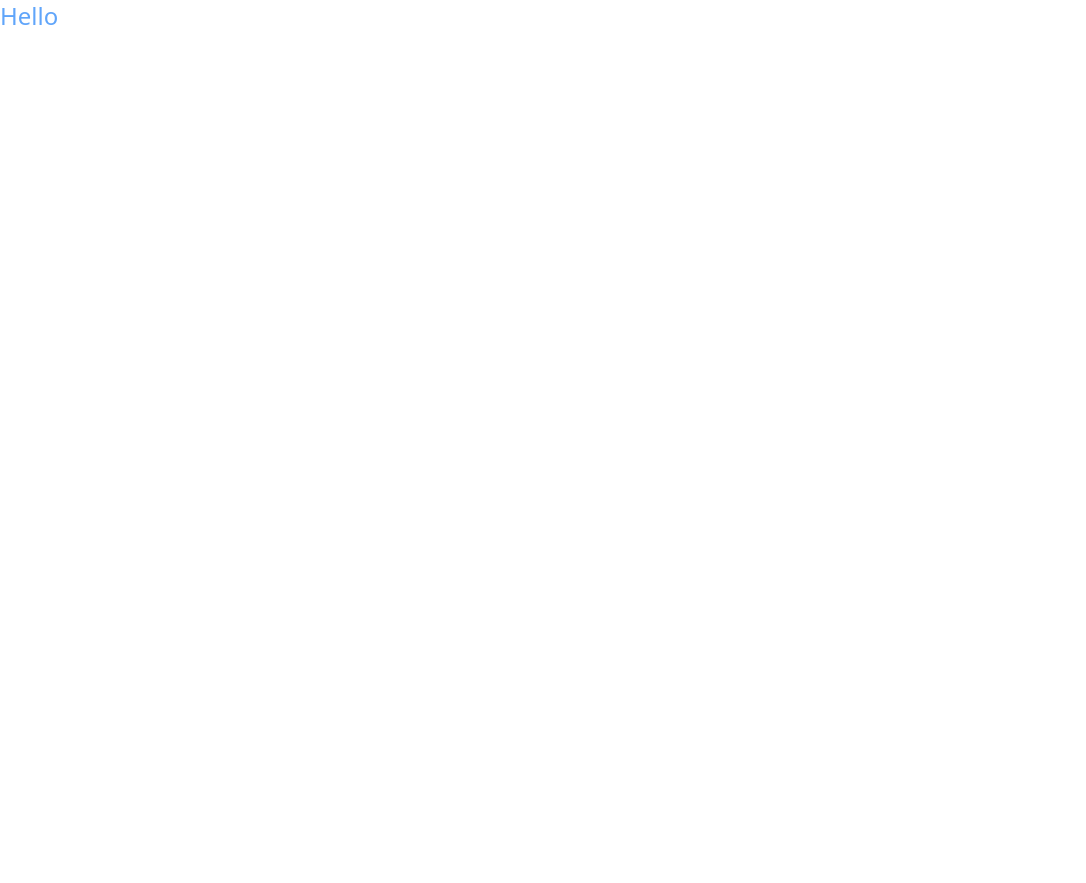
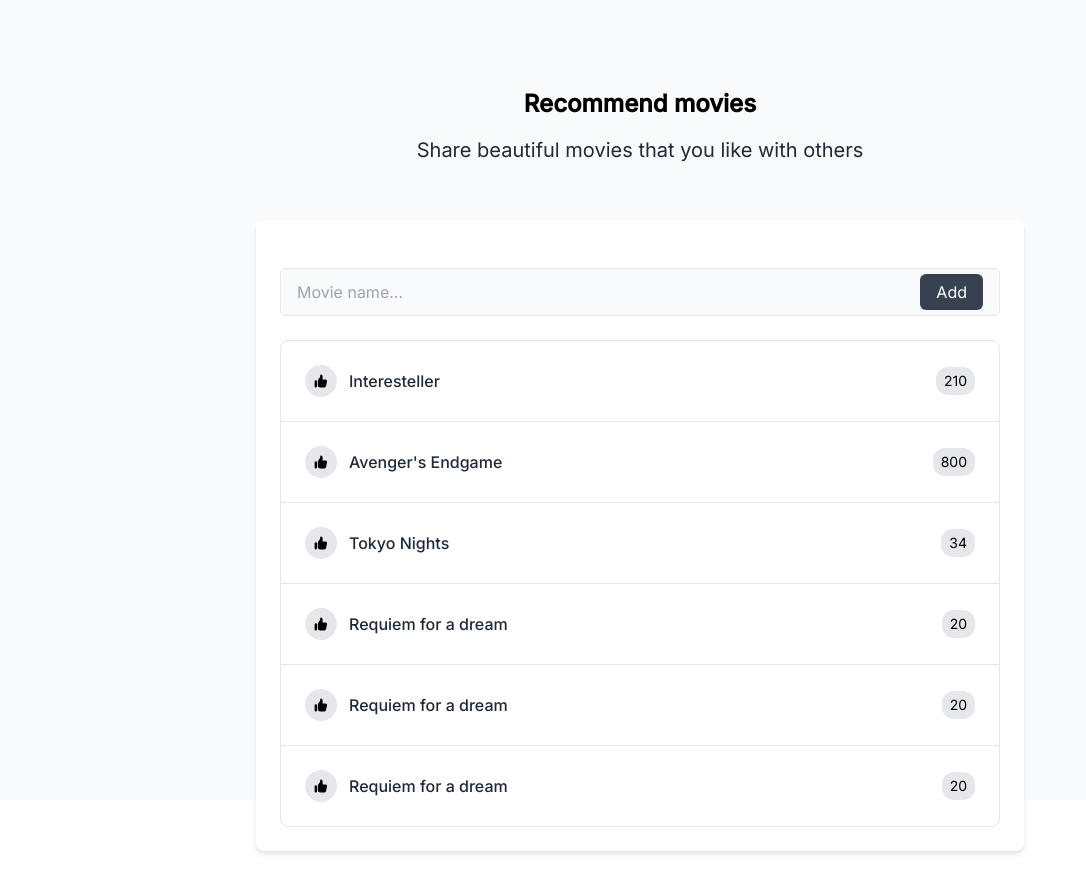
Before and after one commit to rizvimahmud/movie-recommendation, a Next.js app: page / in a window 1280 px wide. Shown: the whole page, without its empty margins (0-1086 px from the left). Before the commit the page ends 800 px from the top, so only its background shows below. Built offline with nearby package versions, Linux system fonts and the light colour scheme.

Commit message:
completed ui

```diff
--- /dev/null
+++ b/components/AddForm.js
@@ -0,0 +1,20 @@
+function AddForm() {
+  return (
+    <div className="py-6">
+      <div className="w-full">
+        <form className="flex justify-between items-center space-x-3 w-full h-12 bg-gray-50 px-4 py-3 rounded-md border border-gray-200">
+          <input
+            type="text"
+            placeholder="Movie name..."
+            className="flex-1 appearance-none border-0 ring-0 outline-none group bg-gray-50 text-gray-900"
+          />
+          <button className="px-6 xs:px-4  py-[6px] bg-gray-700 rounded-md text-white hover:bg-gray-900 active:bg-gray-500">
+            Add
+          </button>
+        </form>
+      </div>
+    </div>
+  );
+}
+
+export default AddForm;
--- /dev/null
+++ b/components/Container.js
@@ -0,0 +1,9 @@
+function Container({ children }) {
+  return (
+    <div className="sm:max-w-xl md:max-w-2xl lg:max-w-3xl h-auto py-8 mx-auto">
+      <main className="w-full">{children}</main>
+    </div>
+  );
+}
+
+export default Container;
--- /dev/null
+++ b/components/Header.js
@@ -0,0 +1,16 @@
+function Header() {
+  return (
+    <header className="py-2 mb-4">
+      <div className=" my-8 text-center">
+        <h1 className="py-4 text-2xl font-bold text-black ">
+          Recommend movies
+        </h1>
+        <p className="text-xl text-gray-800">
+          Share beautiful movies that you like with others
+        </p>
+      </div>
+    </header>
+  );
+}
+
+export default Header;
--- /dev/null
+++ b/components/List.js
@@ -0,0 +1,19 @@
+import AddForm from "./AddForm";
+import Movies from "./Movies";
+
+function List({ movies }) {
+  return (
+    <div>
+      <div className="px-6 py-6 rounded-lg bg-white shadow-md">
+        <AddForm />
+        <div className="border border-gray-200 rounded-lg">
+          {movies.map((movie) => (
+            <Movies key={movie.id} movie={movie} />
+          ))}
+        </div>
+      </div>
+    </div>
+  );
+}
+
+export default List;
--- /dev/null
+++ b/components/Movies.js
@@ -0,0 +1,25 @@
+function Movies({ movie }) {
+  return (
+    <div className="w-full p-6 border-t border-gray-200 first-of-type:border-none">
+      <div className="flex justify-between items-center space-x-3">
+        <button className="flex justify-center items-center  p-2 bg-gray-200 rounded-full hover:bg-gray-300 active:bg-gray-100 active:ring-inset active:ring-[1px] active:ring-blue-300">
+          <svg
+            xmlns="http://www.w3.org/2000/svg"
+            className="h-4 w-4"
+            viewBox="0 0 20 20"
+            fill="currentColor"
+          >
+            <path d="M2 10.5a1.5 1.5 0 113 0v6a1.5 1.5 0 01-3 0v-6zM6 10.333v5.43a2 2 0 001.106 1.79l.05.025A4 4 0 008.943 18h5.416a2 2 0 001.962-1.608l1.2-6A2 2 0 0015.56 8H12V4a2 2 0 00-2-2 1 1 0 00-1 1v.667a4 4 0 01-.8 2.4L6.8 7.933a4 4 0 00-.8 2.4z" />
+          </svg>
+        </button>
+
+        <h3 className="flex-1 text-gray-800 font-medium">{movie.title}</h3>
+        <span className="px-2 py-1 bg-gray-200 rounded-xl text-sm">
+          {movie.likes}
+        </span>
+      </div>
+    </div>
+  );
+}
+
+export default Movies;
--- a/data/data.js
+++ b/data/data.js
@@ -2,17 +2,31 @@ export default [
   {
     title: "Interesteller",
     likes: 210,
+    id: 1,
   },
   {
     title: "Avenger's Endgame",
     likes: 800,
+    id: 2,
   },
   {
     title: "Tokyo Nights",
     likes: 34,
+    id: 3,
   },
   {
     title: "Requiem for a dream",
     likes: 20,
+    id: 4,
+  },
+  {
+    title: "Requiem for a dream",
+    likes: 20,
+    id: 5,
+  },
+  {
+    title: "Requiem for a dream",
+    likes: 20,
+    id: 6,
   },
 ];
--- /dev/null
+++ b/pages/_document.js
@@ -0,0 +1,28 @@
+import Document, { Html, Head, Main, NextScript } from "next/document";
+
+class MyDocument extends Document {
+  render() {
+    return (
+      <Html lang="en">
+        <Head>
+          <link rel="preconnect" href="https://fonts.googleapis.com" />
+          <link
+            rel="preconnect"
+            href="https://fonts.gstatic.com"
+            crossOrigin=""
+          />
+          <link
+            href="https://fonts.googleapis.com/css2?family=Inter:wght@200;300;400;500&display=swap"
+            rel="stylesheet"
+          />
+        </Head>
+        <body>
+          <Main />
+          <NextScript />
+        </body>
+      </Html>
+    );
+  }
+}
+
+export default MyDocument;
--- a/pages/index.js
+++ b/pages/index.js
@@ -1,7 +1,23 @@
-export default function Home() {
+import Container from "../components/Container";
+import Header from "../components/Header";
+import List from "../components/List";
+import MovieData from "../data/data";
+
+export default function Home({ movies }) {
   return (
-    <div>
-      <h1 className="text-2xl text-blue-400">Hello</h1>
+    <div className="h-screen bg-gray-50">
+      <Container>
+        <Header />
+        <List movies={movies} />
+      </Container>
     </div>
   );
 }
+
+export async function getServerSideProps() {
+  return {
+    props: {
+      movies: MovieData,
+    },
+  };
+}
--- a/tailwind.config.js
+++ b/tailwind.config.js
@@ -1,12 +1,26 @@
+const { fontFamily, screens } = require("tailwindcss/defaultTheme");
+
 module.exports = {
-  mode : "jit",
-  purge: ['./pages/**/*.{js, jsx, ts, tsx}', './components/**/*.{js, jsx, ts, tsx}'],
-  darkMode: 'class', // or 'media' or 'class'
+  mode: "jit",
+  purge: [
+    "./pages/**/*.{js, jsx, ts, tsx}",
+    "./components/**/*.{js, jsx, ts, tsx}",
+  ],
+  darkMode: "class", // or 'media' or 'class'
   theme: {
-    extend: {},
+    extend: {
+      fontFamily: {
+        sans: ["Inter", ...fontFamily.sans],
+      },
+
+      screens: {
+        xs: "375px",
+        ...screens,
+      },
+    },
   },
   variants: {
     extend: {},
   },
   plugins: [],
-}
+};
```
